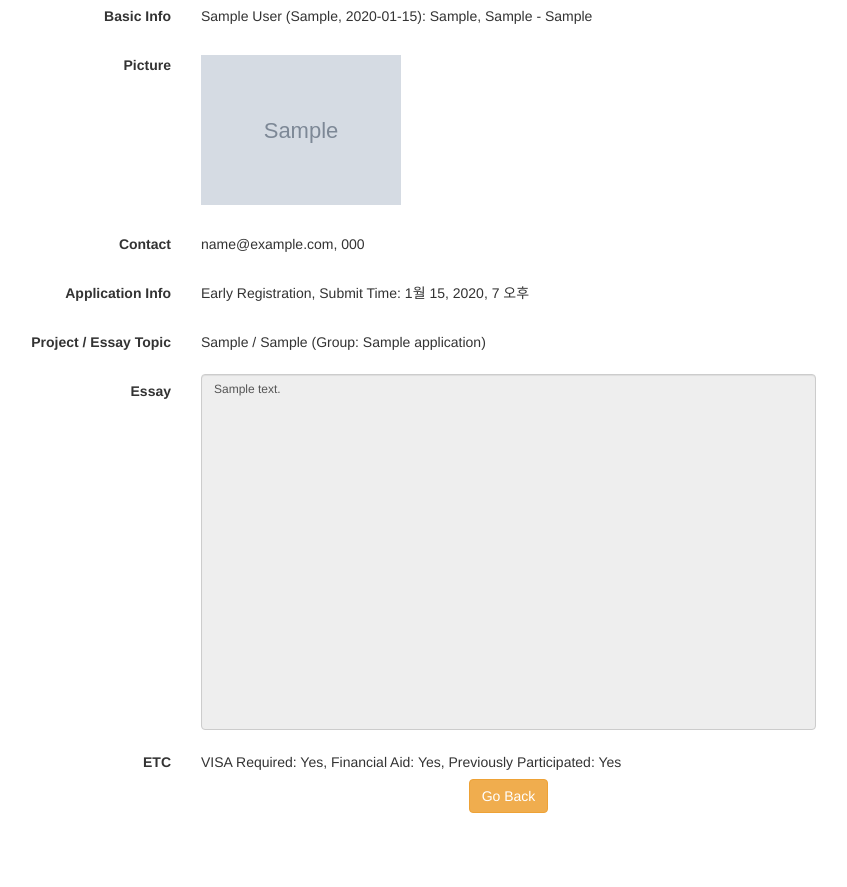
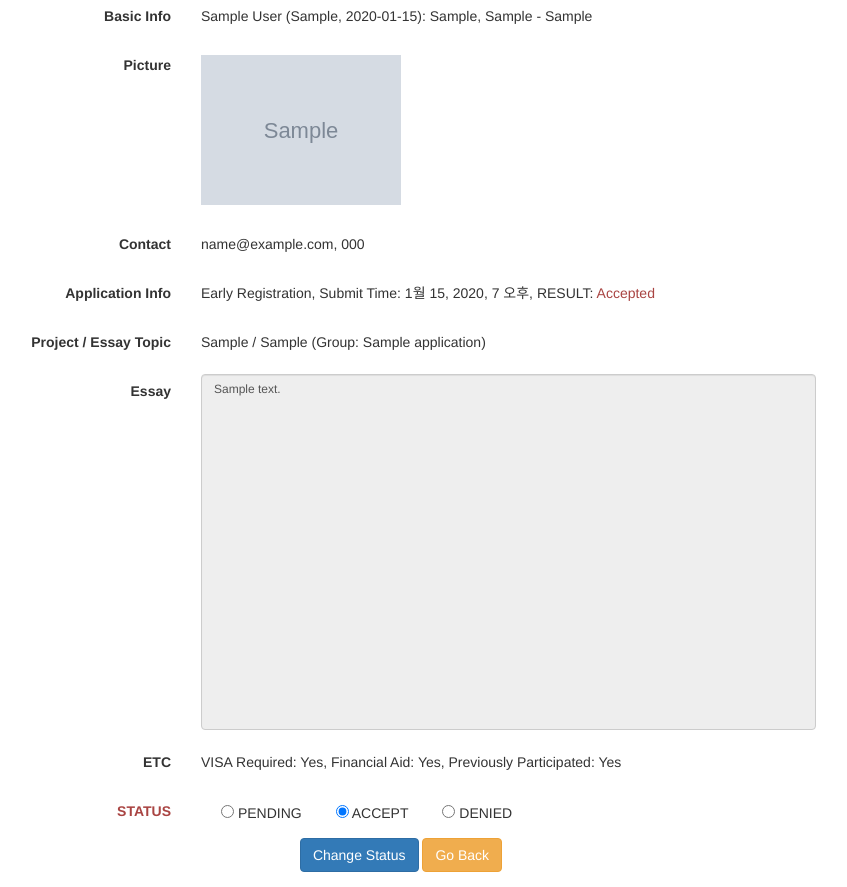
Before and after one commit to icists/ams, a Django app: page /registration/admin-view/ in a window 1280 px wide. Shown: the part 143-1030 px from the top of the page, without its empty margins (239-1086 px from the left). Before the commit the page ends 956 px from the top, so only its background shows below. Run offline with Django 3.2, Linux system fonts and the light colour scheme; a user stored in the database is signed in; tables that the repository leaves empty hold one stand-in row (values such as "Sample post"); grey boxes marked "Sample" are stand-in pictures; some libraries are stand-ins or nearby versions.

Commit message:
add status change (closes #19)

```diff
--- a/icists/icists/apps/registration/views.py
+++ b/icists/icists/apps/registration/views.py
@@ -4,7 +4,7 @@ from django.contrib.auth.decorators import login_required
 from django.shortcuts import render, redirect
 from django.http import HttpResponse
 from django.utils import timezone
-from django.core.exceptions import ValidationError, PermissionDenied
+from django.core.exceptions import ValidationError, PermissionDenied, SuspiciousOperation
 from django.contrib.auth.models import User
 from icists.apps.session.models import UserProfile
 from icists.apps.session.forms import UserProfileForm
@@ -139,6 +139,17 @@ def admin_view(request, uid=''):
 
 @login_required
 def change_status(request, uid=''):
-    if not request.user.is_staff:
-        raise PermissionDenied()
-    user = process_select_user(request.user, uid)
+    if request.method != 'POST':
+        raise SuspiciousOperation()
+
+    user = process_user_select(request.user, uid)
+    application = Application.objects.filter(user=user).first()
+    result = request.POST.get('result', 'P')
+
+    if result not in ['P', 'A', 'D']:
+        raise SuspiciousOperation()
+
+    application.screening_result = result
+    application.save()
+
+    return redirect('/registration/admin-view/' + user.username)
--- a/icists/icists/templates/registration/admin_view.html
+++ b/icists/icists/templates/registration/admin_view.html
@@ -6,8 +6,9 @@
 
 {% block content %}
 <h1>ICISTS Application Admin View</h1>
-<form class="form-horizontal">
+<form class="form-horizontal" action="/registration/change-status/{{ user.username }}/" method="post">
 	<fieldset>
+		{% csrf_token %}
         <div class="form-group">
 			<label class="col-sm-3 control-label">Basic Info</label>
 			<div class="col-sm-9">
@@ -32,7 +33,7 @@
 		<div class="form-group">
 			<label class="col-sm-3 control-label">Application Info</label>
 			<div class="col-sm-9">
-				<p class="form-control-static">{{ application.get_application_category_display }} Registration, Submit Time: {% if application.submit_time %}{{ application.submit_time }}{% else %}<span class="text-danger">NOT SUBMITTED</span>{% endif %}</p>
+				<p class="form-control-static">{{ application.get_application_category_display }} Registration, Submit Time: {% if application.submit_time %}{{ application.submit_time }}, RESULT: <span class="text-danger">{{ application.get_screening_result_display }}</span>{% else %}<span class="text-danger">NOT SUBMITTED</span>{% endif %}</p>
 			</div>
 		</div>
         <div class="form-group">
@@ -51,14 +52,40 @@
 			<label class="col-sm-3 control-label">ETC</label>
 			<div class="col-sm-9">
 				<p class="form-control-static">VISA Required: {{ application.get_visa_letter_required_display }}, Financial Aid: {{ application.get_financial_aid_display }}, Previously Participated: {{ application.get_previously_participated_display }}</p>
+			</div>
+		</div>
+		<div class="form-group">
+			<label class="col-sm-3 control-label text-danger">STATUS</label>
+			<div class="col-sm-9" style="text-align:left">
+				<label class="checkbox-inline">
+					<input type="radio" name="result" value="P"> PENDING
+				</label>
+				<label class="checkbox-inline">
+					<input type="radio" name="result" value="A"> ACCEPT
+				</label>
+				<label class="checkbox-inline">
+					<input type="radio" name="result" value="D"> DENIED
+				</label>
+			</div>
+		</div>
 		{% else %}
 		<p style="font-size:16px;color:red;">##### Application does NOT EXIST #####</p>
 		{% endif %}
+
 		<div class="form-group">
-            <div class="col-sm-12">
+			<div class="col-sm-12">
+				{% if application %}
+				<button type="submit" class="btn btn-primary">Change Status</button>
+				{% endif %}
 				<a class="btn btn-warning" href="javascript:window.history.go(-1)">Go Back</a>
             </div>
 		</div>
     </fieldset>
 </form>
+
+<script type="text/javascript">
+$(function() {
+	$("input[name=result][value='{{ application.screening_result }}']").prop("checked", true);
+});
+</script>
 {% endblock %}
```
